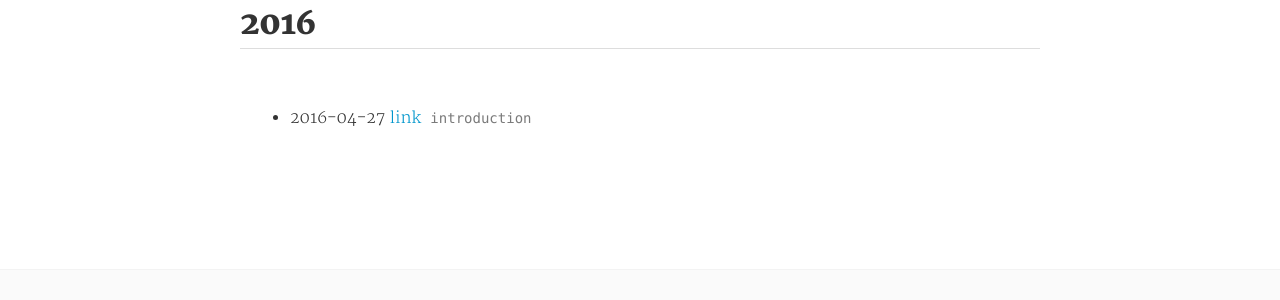
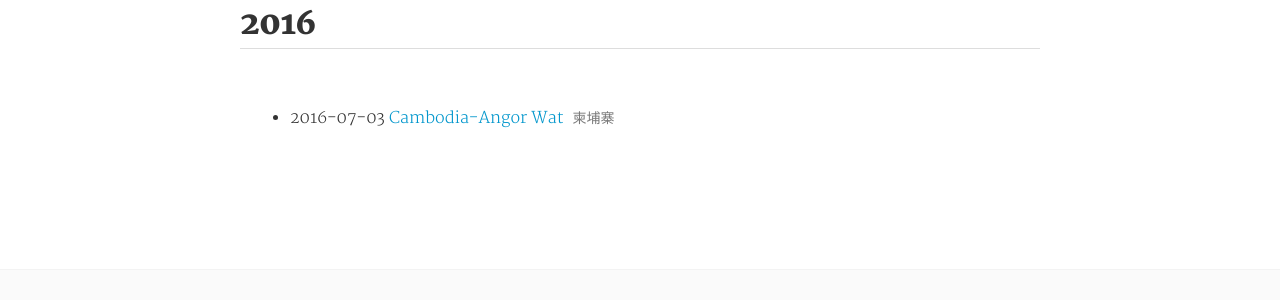
Before and after one commit to smile921/uestc-dpz.github.io, a Jekyll site: the page built from slide.md, in a window 1280 px wide. Shown: the part 1559-1859 px from the top of the page. Built offline with Jekyll 4.4.1, drawn with Linux system fonts in a browser that asks for light colours.

Commit message:
angkorwat

```diff
--- a/slide.md
+++ b/slide.md
@@ -8,5 +8,5 @@ image    : /assets/images/slide.jpg
 
 ## 2016
 -------------------------------------------------------------------------------
-  - 2016-04-27 [link](/slide/微服务的理论模型和现实路径.pdf)
-    `introduction`
+  - 2016-07-03 [Cambodia-Angor Wat](/blog/2016/07/03/angkorwat.html)
+    `柬埔寨`
```
Also changed, not shown: _posts/2016-09-25-angkorwat.md (renamed from _posts/2016-09-25-template.md).
